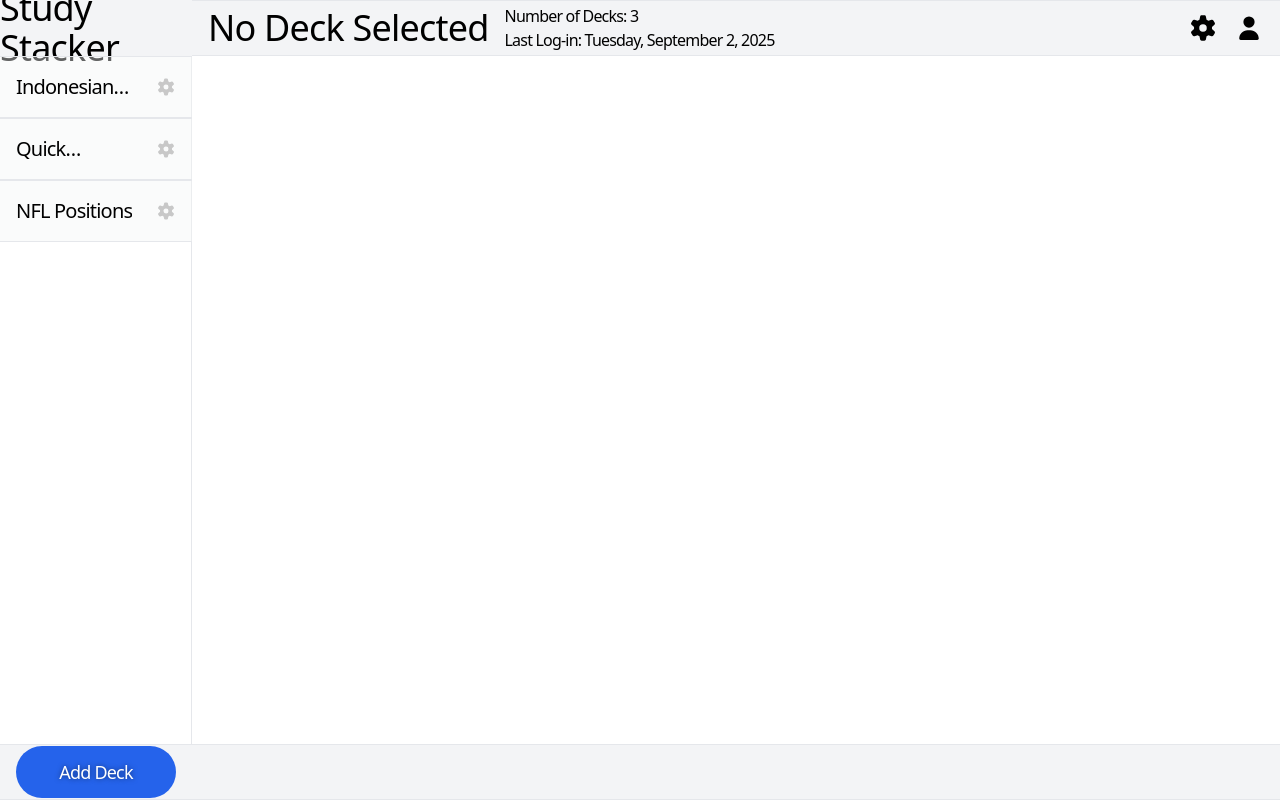
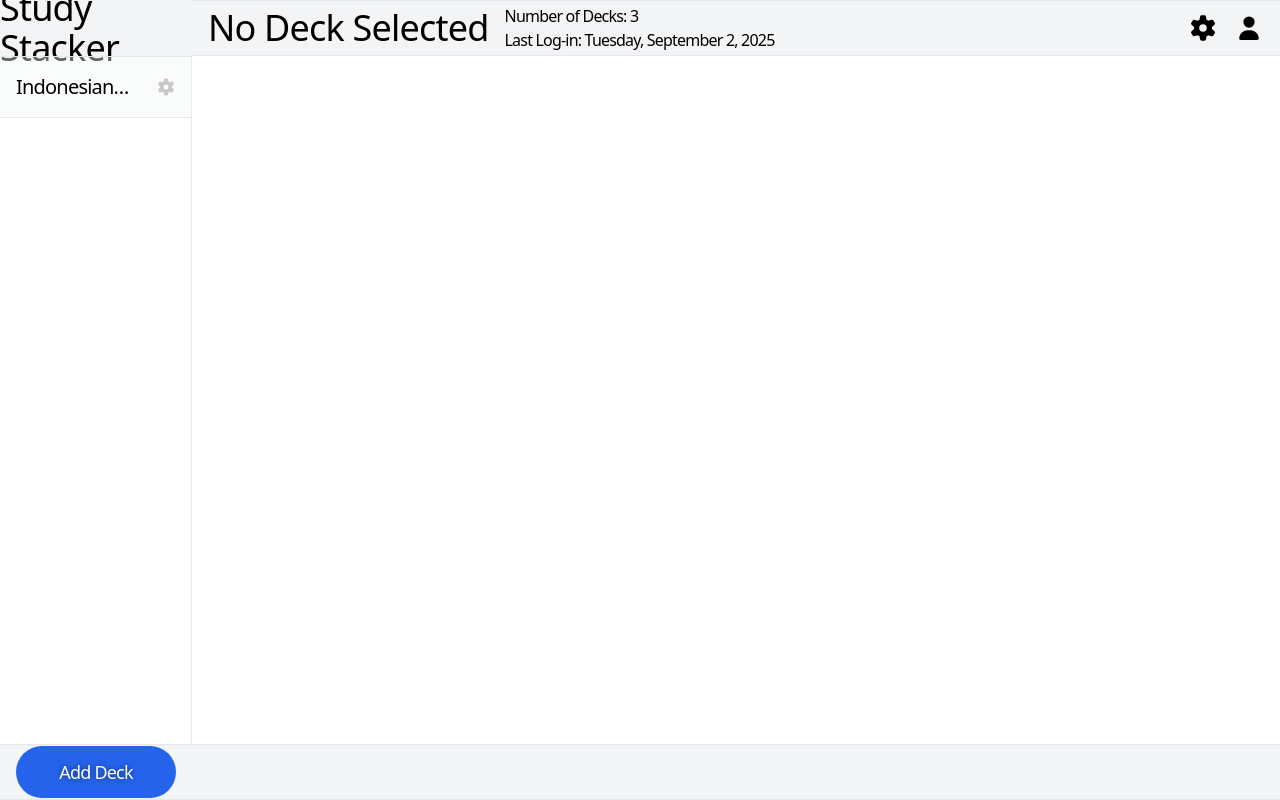
Before and after one commit to lseti1/AngularStudyStacker-123913, an Angular app: page / in a window 1280 px wide. Shown: the top 800 px of the page. Built offline with nearby package versions, Linux system fonts and the light colour scheme.

Commit message:
Functionality: Added a similar fallback message on the decks-list when there are no decks present

```diff
--- a/src/app/sidebar/decks-list/decks-list.html
+++ b/src/app/sidebar/decks-list/decks-list.html
@@ -1,8 +1,10 @@
+@if (decksData.length === 0) {
+<p class="flex w-full h-full justify-center items-start text-xl text-gray-400 text-center p-4"> No decks have been created.<br />Get started using 'Add Deck' below.</p> }
+@for (deck of decksData; track deck.id) {
 <div class="flex flex-col h-full w-full text-xl overflow-auto">
-    @for (deck of decksData; track deck.id) {
-        <div (click)="onSelectDeckClick(deck.id)" class="w-full text-black p-4 flex justify-between bg-gray-100/40 hover:bg-gray-100 cursor-pointer duration-300 border-y ">
-            <p class="line-clamp-1" title="{{ deck.title }}">{{ deck.title }}</p>
-            <fa-icon (click)="onEditDeckClick(deck.id, $event)" [icon]="faGear" class="flex justify-center items-center text-black/20 hover:text-black duration-300 cursor-pointer text-base"></fa-icon>
-        </div>
-    }
+    <div (click)="onSelectDeckClick(deck.id)" class="w-full text-black p-4 flex justify-between bg-gray-100/40 hover:bg-gray-100 cursor-pointer duration-300 border-y ">
+        <p class="line-clamp-1" title="{{ deck.title }}">{{ deck.title }}</p>
+        <fa-icon (click)="onEditDeckClick(deck.id, $event)" [icon]="faGear" class="flex justify-center items-center text-black/20 hover:text-black duration-300 cursor-pointer text-base"></fa-icon>
+    </div>
 </div>
+}
```
